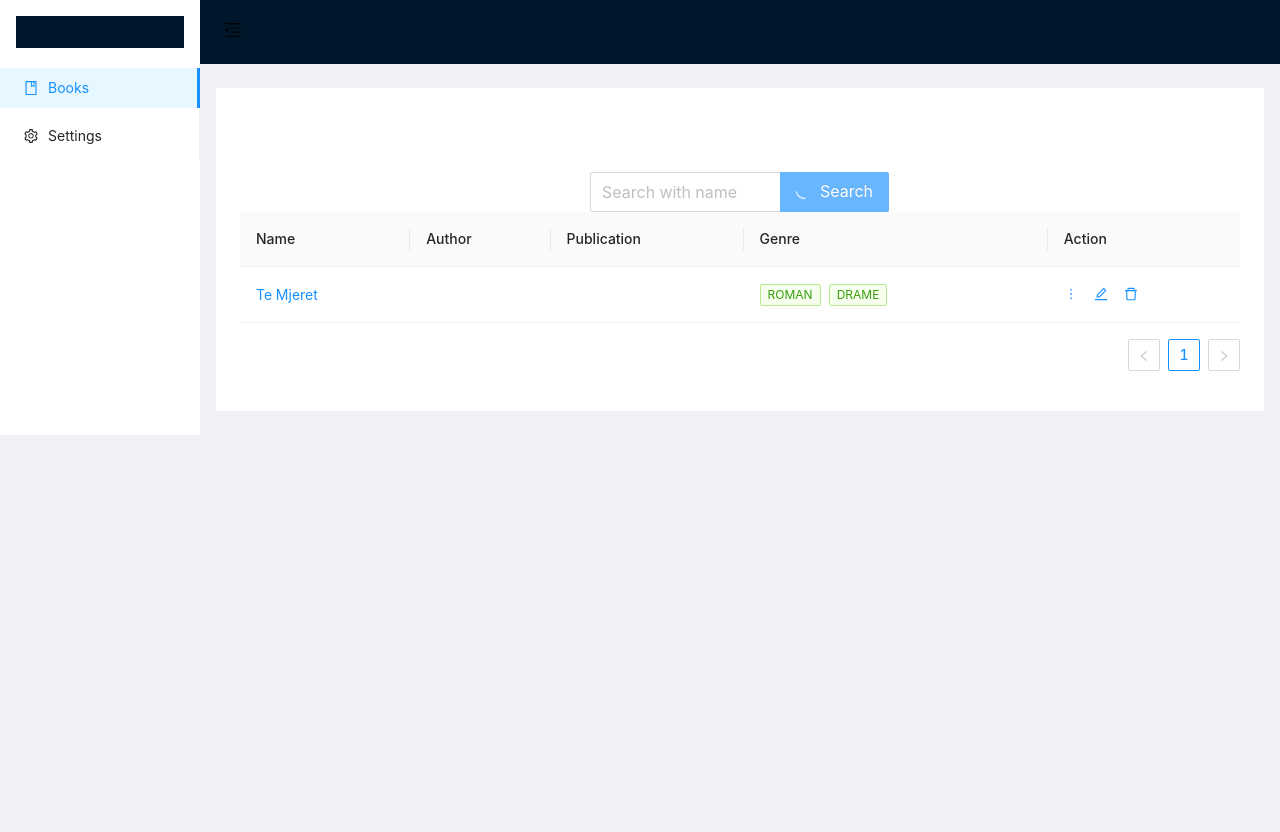
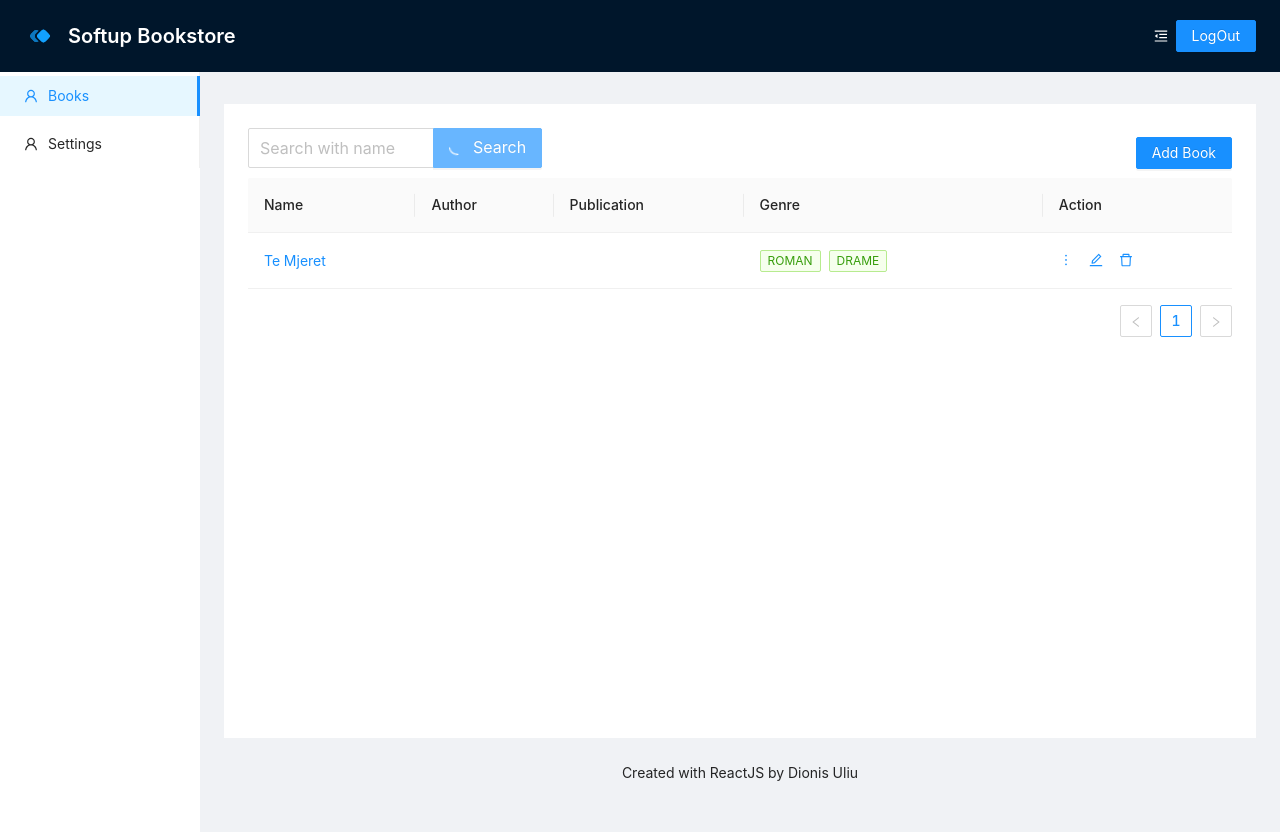
Before and after one commit to DionisUliu/internship, a React (Create React App) app in the folder react/online-bookstore-app/: page /app/books in a window 1280 px wide. Before the commit the page ends 800 px from the top, so only its background shows below. Built offline with nearby package versions, Linux system fonts and the light colour scheme; sample sign-in values are in the browser's storage.

Commit message:
Finished AppView design

```diff
--- a/react/online-bookstore-app/src/components/common/booksTable/BooksTable.scss
+++ b/react/online-bookstore-app/src/components/common/booksTable/BooksTable.scss
@@ -1,13 +1,14 @@
 .books-table-container {
-  display: grid;
-  grid-template: 1fr / 1fr;
-  place-items: center;
-  margin-top: 60px;
   width: 100%;
-  .table-books-style {
-    width: 100%;
+
+  .button-and-search-container {
+    display: flex;
+    justify-content: space-between;
+    align-items: center;
   }
+
   .books-search-bar {
     width: 30%;
+    margin-bottom: 10px;
   }
 }
--- a/react/online-bookstore-app/src/components/common/booksTable/BooksTable.tsx
+++ b/react/online-bookstore-app/src/components/common/booksTable/BooksTable.tsx
@@ -1,6 +1,5 @@
-import { Space, Table, Tag } from "antd";
+import { Space, Table, Tag, Button, Input } from "antd";
 import type { ColumnsType } from "antd/lib/table";
-import { Input } from "antd";
 import { DeleteOutlined, EditOutlined, MoreOutlined } from "@ant-design/icons";
 import React from "react";
 import "./BooksTable.scss";
@@ -12,7 +11,6 @@ interface DataType {
   address: string;
   tags: string[];
 }
-
 const columns: ColumnsType<DataType> = [
   {
     title: "Name",
@@ -84,6 +82,7 @@ const { Search } = Input;
 const BooksTable: React.FC = () => {
   return (
     <div className="books-table-container">
+      <div className="button-and-search-container">
         <Search
           className="books-search-bar"
           placeholder="Search with name"
@@ -91,7 +90,10 @@ const BooksTable: React.FC = () => {
           size="large"
           loading
         />
-
+        <Button className="add-book-button" type="primary">
+          Add Book
+        </Button>
+      </div>
       <Table
         className="table-books-style"
         columns={columns}
--- a/react/online-bookstore-app/src/components/routes/appView/AppView.scss
+++ b/react/online-bookstore-app/src/components/routes/appView/AppView.scss
@@ -1,25 +1,19 @@
-.trigger {
-  padding: 0 24px;
-  font-size: 18px;
-  line-height: 64px;
-  cursor: pointer;
-  transition: color 0.3s;
+.site-layout-background {
+  background: #fff;
 }
 
-.trigger:hover {
-  color: #1890ff;
+.site-page-header {
+  .ant-page-header-ghost {
+    background-color: #00162b;
+  }
+  .ant-page-header-heading-title {
+    color: white;
+  }
+  .trigger {
+    color: #fff;
+  }
+
+  .books-search-bar {
+    width: 20%;
+  }
 }
-
-.logo {
-  height: 32px;
-  margin: 16px;
-  background: #00162b;
-}
-
-.site-layout .site-layout-background {
-  background: #00162b;
-}
-
-.content-layout-background {
-  background: white;
-}
--- a/react/online-bookstore-app/src/components/routes/appView/AppView.tsx
+++ b/react/online-bookstore-app/src/components/routes/appView/AppView.tsx
@@ -1,24 +1,48 @@
+import React, { useState } from "react";
+import { Breadcrumb, Layout, Menu, PageHeader, Button } from "antd";
 import {
   MenuFoldOutlined,
   MenuUnfoldOutlined,
-  BookOutlined,
-  SettingOutlined,
+  UserOutlined,
 } from "@ant-design/icons";
-import { Layout, Menu } from "antd";
-import React, { useState } from "react";
+import "./AppView.scss";
 import { Outlet } from "react-router-dom";
-import "./AppView.scss";
+import { Input } from "antd";
 
-const { Header, Sider, Content } = Layout;
+const { Content, Sider, Footer } = Layout;
 
 const AppView: React.FC = () => {
   const [collapsed, setCollapsed] = useState(false);
 
   return (
+    <Layout className="site-page-header">
+      <PageHeader
+        title="Softup Bookstore"
+        extra={[
+          React.createElement(
+            collapsed ? MenuUnfoldOutlined : MenuFoldOutlined,
+            {
+              className: "trigger",
+              onClick: () => setCollapsed(!collapsed),
+            }
+          ),
+          <Button key="1" type="primary">
+            LogOut
+          </Button>,
+        ]}
+        avatar={{
+          src: "../softup-logo.png",
+        }}
+      />
+
       <Layout>
-      <Sider theme="light" trigger={null} collapsible collapsed={collapsed}>
-        <div className="logo" />
-
+        <Sider
+          theme="light"
+          trigger={null}
+          collapsible
+          collapsed={collapsed}
+          className="site-layout-background"
+        >
           <Menu
             theme="light"
             mode="inline"
@@ -26,37 +50,33 @@ const AppView: React.FC = () => {
             items={[
               {
                 key: "1",
-              icon: <BookOutlined />,
+                icon: <UserOutlined />,
                 label: "Books",
               },
               {
                 key: "2",
-              icon: <SettingOutlined />,
+                icon: <UserOutlined />,
                 label: "Settings",
               },
             ]}
           />
         </Sider>
-      <Layout className="site-layout">
-        <Header className="site-layout-background" style={{ padding: 0 }}>
-          {React.createElement(
-            collapsed ? MenuUnfoldOutlined : MenuFoldOutlined,
-            {
-              className: "trigger",
-              onClick: () => setCollapsed(!collapsed),
-            }
-          )}
-        </Header>
+        <Layout style={{ padding: "0 24px 24px", height: "95vh" }}>
+          <Breadcrumb style={{ margin: "16px 0" }}></Breadcrumb>
           <Content
-          className="content-layout-background"
+            className="site-layout-background"
             style={{
-            margin: "24px 16px",
               padding: 24,
+              margin: 0,
               minHeight: 280,
             }}
           >
             <Outlet />
           </Content>
+          <Footer style={{ textAlign: "center" }}>
+            Created with ReactJS by Dionis Uliu
+          </Footer>
+        </Layout>
       </Layout>
     </Layout>
   );
--- a/react/online-bookstore-app/src/redux/reducers/combineReducers.ts
+++ b/react/online-bookstore-app/src/redux/reducers/combineReducers.ts
@@ -1,7 +1,5 @@
 import { combineReducers } from "redux";
-import bookReducer from "../slices/bookSlice";
 import userReducer from "../slices/userSlice";
 export default combineReducers({
-  books: bookReducer,
   user: userReducer,
 });
--- a/react/online-bookstore-app/src/redux/slices/bookSlice.ts
+++ /dev/null
@@ -1,24 +0,0 @@
-import { createSlice } from "@reduxjs/toolkit";
-type BookState = {
-  books: {
-    name: string;
-  }[];
-};
-// type Payload={
-
-// }
-
-const slice = createSlice({
-  name: "books",
-  initialState: {
-    books: [],
-  },
-  reducers: {
-    getAllBooks: (state: BookState, { payload }: any) => {
-      state.books = [...payload];
-    },
-  },
-});
-
-export const { getAllBooks } = slice.actions;
-export default slice.reducer;
--- a/react/online-bookstore-app/src/services/authService/authService.ts
+++ b/react/online-bookstore-app/src/services/authService/authService.ts
@@ -1,10 +1,11 @@
+export const getToken = () => {
+  return localStorage.getItem("token");
+};
+
 export const saveJwtToStorage = (jwt: string) => {
   localStorage.setItem("token", jwt);
 };
+
 export const removeJwtFromStorage = () => {
   localStorage.removeItem("token");
 };
-
-export const getToken = () => {
-  return localStorage.getItem("token");
-};
--- a/react/online-bookstore-app/src/services/httpService/httpService.ts
+++ b/react/online-bookstore-app/src/services/httpService/httpService.ts
@@ -11,10 +11,10 @@ axios.interceptors.response.use(
       error.response.status >= 400 &&
       error.response.status < 500;
     if (!expectedError) {
-      toast.error("An unexpected error occurred", { theme: "dark" });
+      toast.error("An unexpected error occurred", { theme: "light" });
       return Promise.reject(error);
     } else {
-      toast.error("You made a bad request", { theme: "dark" });
+      toast.error("You made a bad request", { theme: "light" });
       return Promise.reject(error);
     }
   }
```
Lines whose indentation alone changed are shown as unchanged.
